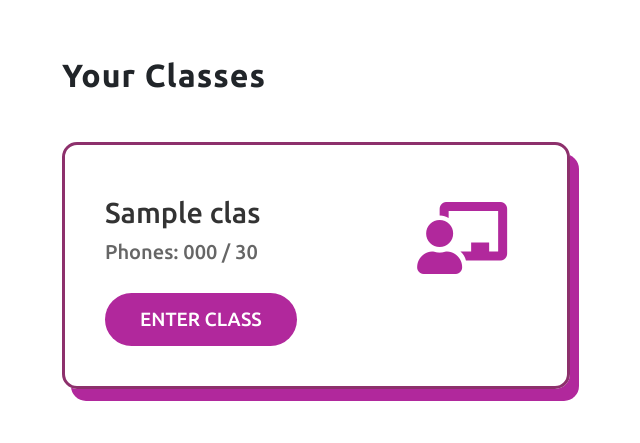
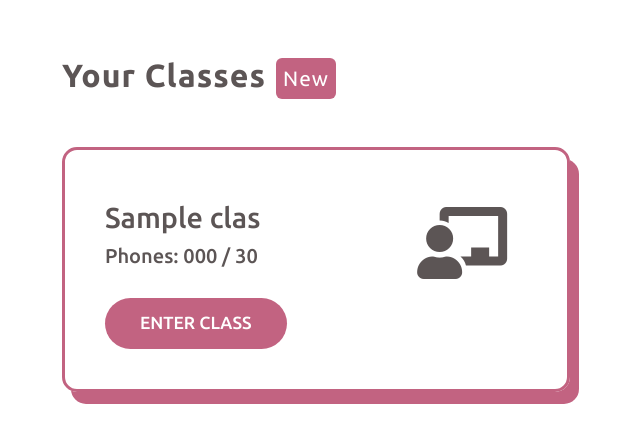
Before and after one commit to PavelFr8/PhoneGetter, a Flask app: template app/templates/classes/classes.html in a window 1280 px wide. Shown: the top 443 px of the page, without its empty margins (58-698 px from the left). Run offline with Flask 3, Linux system fonts and the light colour scheme; the template is opened without the code that fills it: most values are stand-ins (such as "Sample title", 1, 10 or a date in 2020).

Commit message:
make design too much better + bug fixes

```diff
--- a/app/api/devices.py
+++ b/app/api/devices.py
@@ -54,6 +54,8 @@ def register_owner(device):
         - device (str): The name of the device.
         - HTTP status code 200.
     """
+    if device.owner_id:
+        return jsonify({"status": "error", "message": "Device already has owner"}), 404
     owner_id = request.json['owner_id']
     device.owner_id = owner_id
 
@@ -78,6 +80,9 @@ def remove_owner(device):
         - device (str): The name of the device.
         - HTTP status code 200.
     """
+    id = request.json['owner_id']
+    if device.owner_id == id:
+        return jsonify({"status": "error", "message": "You are not the owner of this device"}), 404
     device.owner_id = None
     db.session.commit()
 
--- a/app/static/css/classes.css
+++ b/app/static/css/classes.css
@@ -11,51 +11,77 @@
     font-size: 2rem;
     margin-bottom: 3rem;
     letter-spacing: 1px;
+    color: #5c5555;
 }
 
 .class-icon {
     font-size: 4.5rem;
-    color: #b1289c;
     margin: 0 20px 0 0;
+    color: #5c5555;
 }
 
 .class-card {
     background-color: transparent;
     border-radius: 15px;
-    border: 3px solid hsl(321, 49%, 37%);
-    box-shadow: 9px 12px 0px 0px #b1289c;
+    border: 3px solid #c26381;
+    box-shadow: 9px 12px 0px 0px #c26381;
     padding: 40px;
     transition: box-shadow 0.2s ease-in-out;
 }
 
 .class-card:hover {
-    box-shadow: 12px 15px 0px 0px #b1289c;
+    box-shadow: 12px 15px 0px 0px #c26381;
 }
 
 .class-name {
-    color: #333;
     font-size: 1.8rem;
+    color: #5c5555;
     margin-bottom: 10px;
 }
 
 .class-phones {
-    color: #666;
     margin-bottom: 20px;
+    color: #5c5555;
 }
 
 .enter-class-btn {
-    background-color: #b1289c;
+    background-color: #c26381;
     color: white;
     padding: 12px 35px;
     border-radius: 30px;
     border: none;
-    font-size: 1.2rem;
+    font-size: 1.1rem;
     text-transform: uppercase;
     transition: background-color 0.2s ease-in-out;
 }
 
+.new-btn {
+    background-color: #c26381;
+    color: white;
+    margin-left: 10px;
+    font-size: 1.3rem;
+    padding: 4px 6px;
+}
+
+.new-btn:hover {
+    background-color: #ac5c76 !important;
+    color: white;
+}
+
+.new-btn:active {
+    background-color: #ac5c76 !important;
+    color: white;
+}
+
+.nothing {
+    margin: auto;
+    color: #5c5555;
+    width: auto;
+    height: auto;
+}
+
 .enter-class-btn:hover {
-    background-color: #d6387d;
+    background-color: #ac5c76;
 }
 
 @media (max-width: 768px) {
--- a/app/templates/classes/classes.html
+++ b/app/templates/classes/classes.html
@@ -6,7 +6,7 @@
 </head>
 
 <div class="container mt-5">
-    <h1 class="page-title">Your Classes</h1>
+    <h1 class="page-title">Your Classes<a class="btn new-btn">New</a></h1>
     <div class="row">
         {% for class in study_classes %}
         <div class="col-md-6">
@@ -24,6 +24,9 @@
             </div>
         </div>
         {% endfor %}
+        {% if not study_classes %}
+        <h1 class="nothing">You haven't got any classes!</h1>
+        {% endif %}
     </div>
 </div>
 {% endblock %}
--- a/app/templates/settings/settings.html
+++ b/app/templates/settings/settings.html
@@ -25,7 +25,7 @@
                 <p class="fs-4">{{ current_user.email }}</p>
             </div>
             <div class="text-center">
-                <a href="{{ url_for('settings.change_password', id=current_user.id) }}" class="btn btn-danger" style="background-color:#b1289c; color: white;">Change password</a>
+                <a href="{{ url_for('settings.change_password', id=current_user.id) }}" class="btn btn-danger" style="background-color:#c26381; color: white;">Change password</a>
                 <a href="{{ url_for('register.logout') }}" style="background-color:white; color: black;" class="btn btn-secondary">Log out</a>
             </div>
         </div>
```
Also changed, not shown: app/modules/classes/routes.py (+13 -2 lines).
